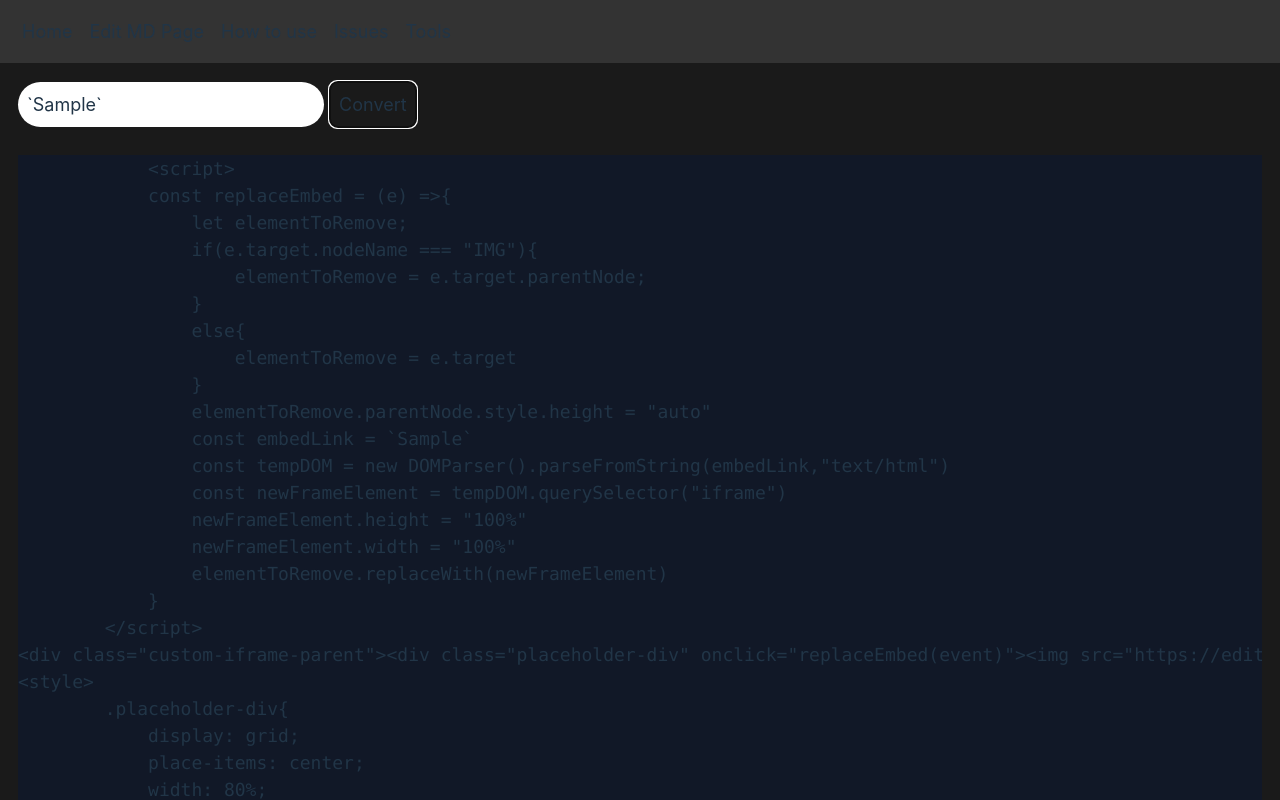
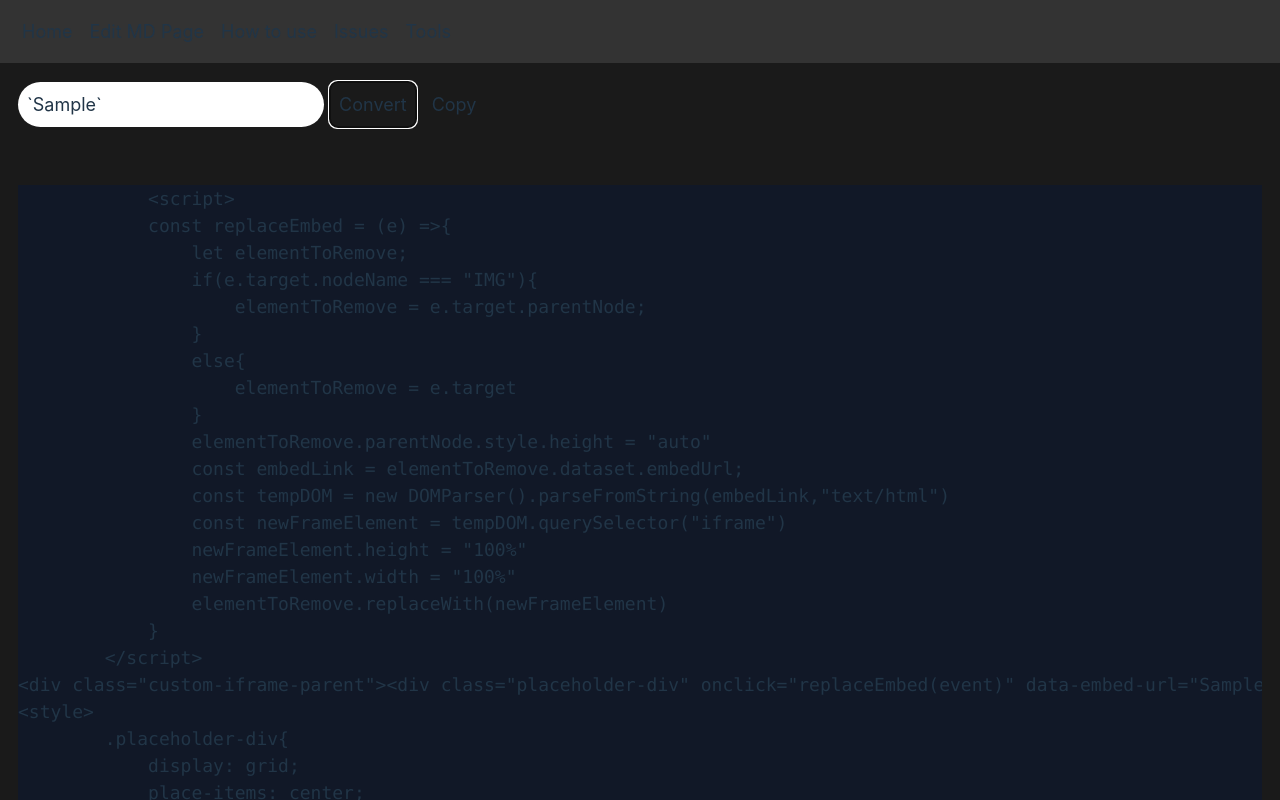
Before and after one commit to 3b00d09/kqm-edit, a SvelteKit app: page /tools/video-embed in a window 1280 px wide. Both pictures are taken after typing "Sample" into the empty fields and a click on the button "Convert". Built offline with nearby package versions, Linux system fonts and the light colour scheme.

Commit message:
embed convert tool now gets url from div attr

```diff
--- a/src/routes/tools/video-embed/+page.svelte
+++ b/src/routes/tools/video-embed/+page.svelte
@@ -3,8 +3,14 @@
     let embedLink:string = ""
     let messageDiv:HTMLDivElement;
     let embedContainer:HTMLElement;
+    let copyBtn:HTMLButtonElement;
+    let prevInput:string = "";
 
     const convertLinkToFrame = () =>{
+
+        if (prevInput === embedLink) return
+        copyBtn.classList.remove("hidden")
+        prevInput = embedLink
 
         // need to contain everything in parent for the nice center alignmenet with not entire bg being black
         const parentContainer = document.createElement("div")
@@ -14,6 +20,7 @@
         const thumbnailPlaceholder = document.createElement("div")
         thumbnailPlaceholder.classList.add("placeholder-div")
         thumbnailPlaceholder.setAttribute("onclick", "replaceEmbed(event)")
+        thumbnailPlaceholder.setAttribute("data-embed-url", embedLink)
         parentContainer.appendChild(thumbnailPlaceholder)
 
         // the play btn img
@@ -38,7 +45,7 @@
                     elementToRemove = e.target
                 }
                 elementToRemove.parentNode.style.height = "auto"
-                const embedLink = ${embedLink}
+                const embedLink = elementToRemove.dataset.embedUrl;
                 const tempDOM = new DOMParser().parseFromString(embedLink,"text/html")
                 const newFrameElement = tempDOM.querySelector("iframe")
                 newFrameElement.height = "100%"
@@ -93,7 +100,7 @@
         if(embedContainer.textContent){
             try{
             navigator.clipboard.writeText(embedContainer.textContent)
-            messageDiv.textContent = "Copied Sucessfully"
+            messageDiv.textContent = "Copied Successfully"
             messageDiv.style.backgroundColor = ("#DDFFDD")
             }
             catch(err){
@@ -109,13 +116,13 @@
 <div class="m-4">
     <input bind:value={embedLink} class="p-2 rounded-full" type="text" placeholder="Embed Code.."/>
     <button class="p-2" on:click={convertLinkToFrame}>Convert</button>
+    <button bind:this={copyBtn} on:click={copyToClipboard} class="p-2 hidden">Copy</button>
+    <div bind:this={messageDiv} class="message mt-4"></div>
     <div class="grid bg-gray-900 my-6">
         <pre class="max-w-[100%] overflow-x-auto word-break">
             <code bind:this={embedContainer}></code>
         </pre>
     </div>
-    <button on:click={copyToClipboard} class="p-2">Copy</button>
-    <div bind:this={messageDiv} class="message mt-4"></div>
 </div>
 
 <style>
```
